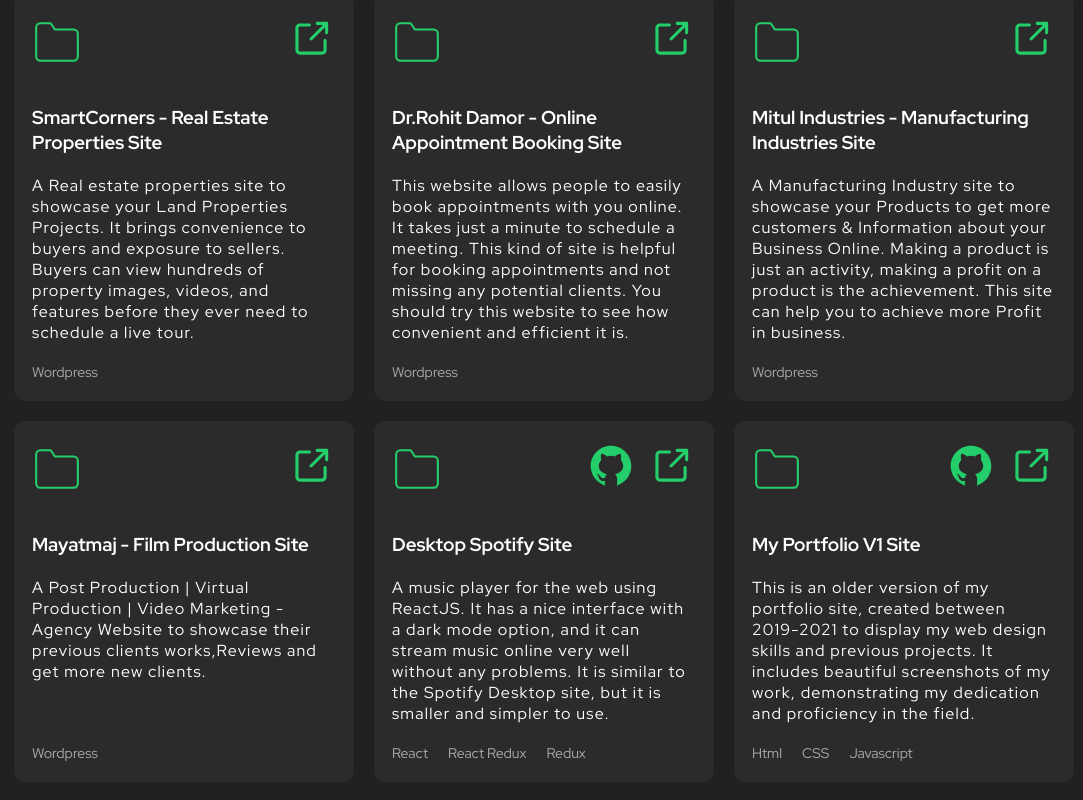
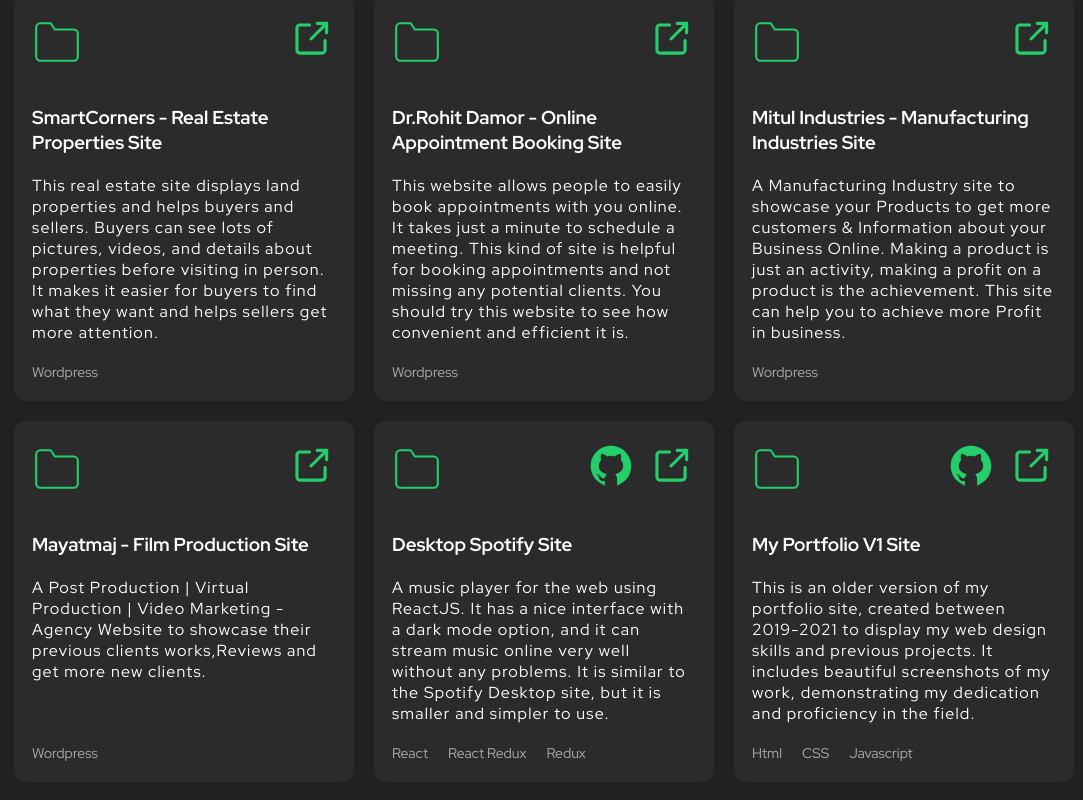
Before and after one commit to yuliiak111/portfolio, a React (Create React App) app: page / in a window 1280 px wide. Shown: the part 1842-2642 px from the top of the page, without its empty margins (96-1179 px from the left). Built offline with nearby package versions, Linux system fonts and the light colour scheme.

Commit message:
Update Portfolio.tsx

```diff
--- a/src/components/Portfolio/Portfolio.tsx
+++ b/src/components/Portfolio/Portfolio.tsx
@@ -104,7 +104,7 @@ export function Portfolio() {
             <div className="body">
               <h3>SmartCorners - Real Estate Properties Site</h3>
               <p>
-                A Real estate properties site to showcase your Land Properties Projects. It brings convenience to buyers and exposure to sellers. Buyers can view hundreds of property images, videos, and features before they ever need to schedule a live tour.
+              This real estate site displays land properties and helps buyers and sellers. Buyers can see lots of pictures, videos, and details about properties before visiting in person. It makes it easier for buyers to find what they want and helps sellers get more attention.
               </p>
             </div>
             <footer>
```
